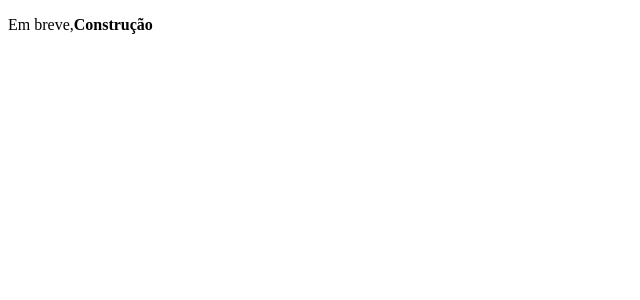
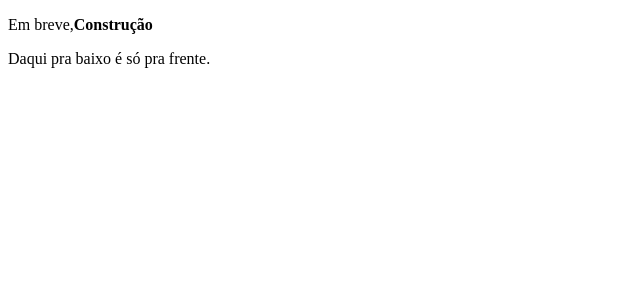
Before and after one commit to ljborba/curso.dev-onde-tudo-comeca, a Next.js app: page / in a window 1280 px wide. Shown: the top 300 px of the page, without its empty margins (0-640 px from the left). Built offline with nearby package versions, Linux system fonts and the light colour scheme.

Commit message:
modifica o arquivo `index.js`.

```diff
--- a/pages/index.js
+++ b/pages/index.js
@@ -2,6 +2,7 @@ function Home() {
     return (
         <div>
             <p>Em breve,<strong>Construção</strong></p>
+            <p>Daqui pra baixo é só pra frente.</p>
         </div>
     )
 }
```
